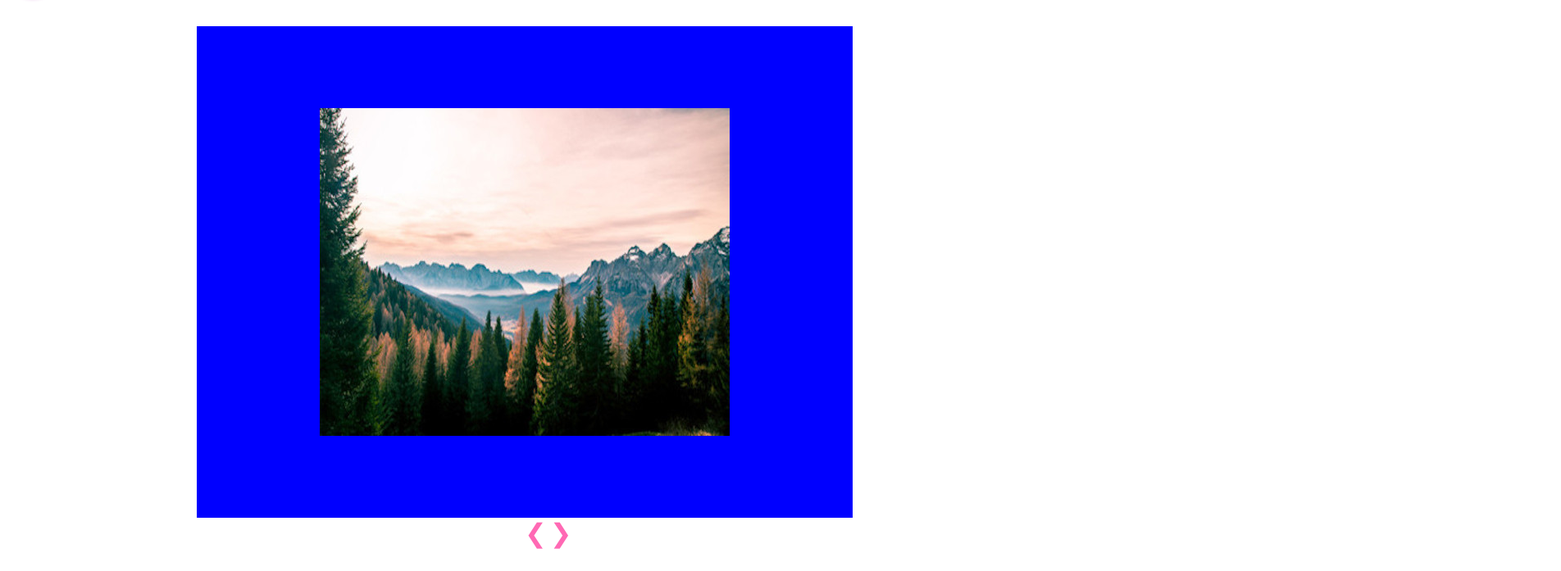
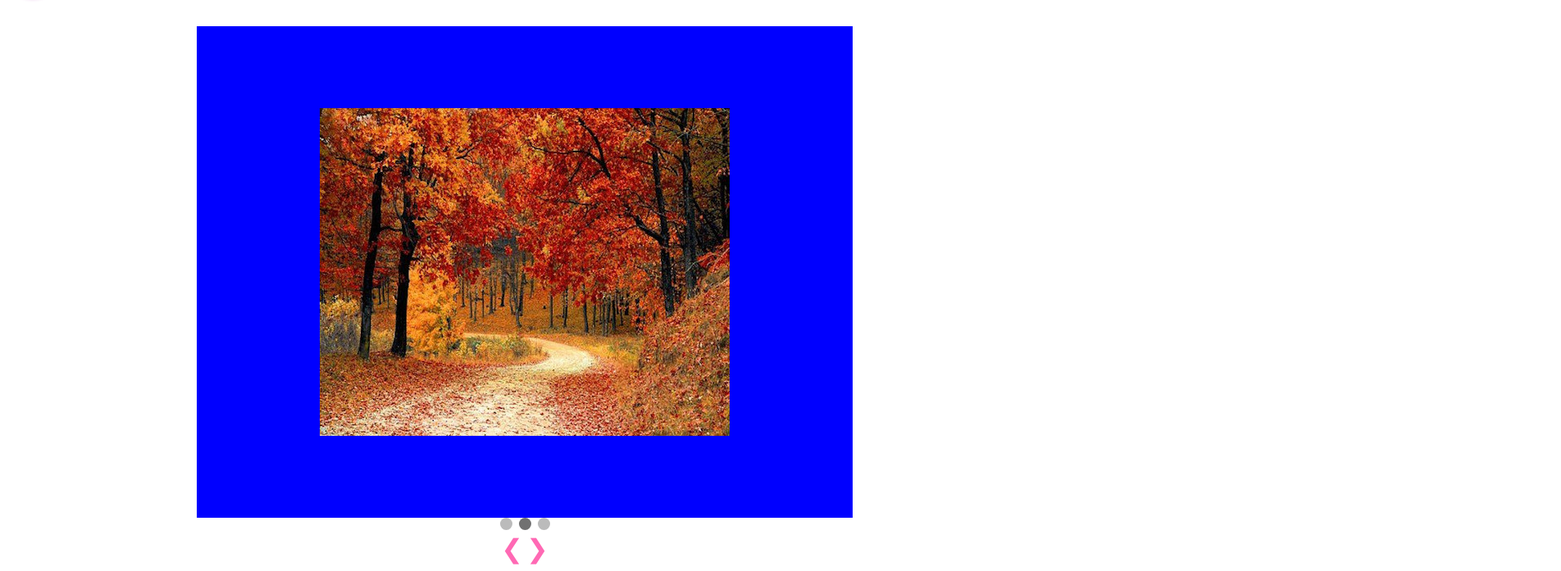
Before and after one commit to russell-warlow/dynamic-ui, a plain HTML site: page index.html in a window 1280 px wide. Shown: the part 140-837 px from the top of the page at 82% size, 1904 px wide, since content can reach past the window. Drawn offline with Linux system fonts and the light colour scheme.

Commit message:
mostly works, need clean up look of image slider

```diff
--- a/index.html
+++ b/index.html
@@ -39,10 +39,15 @@
         <br>
         <div class="wrapper">
             <div class="slide">
-                <img src="nature_01.jpg">
-                <img src="nature_02.jpg">
-                <img src="nature_03.jpg">
+                <img id="0" src="nature_01.jpg">
+                <img id="1" src="nature_02.jpg">
+                <img id="2" src="nature_03.jpg">
             </div>
+        </div>
+        <div class="dot-nav">
+            <span id="dot0" class="dot"></span>
+            <span id="dot1" class="dot"></span>
+            <span id="dot2" class="dot"></span>
         </div>
         <div class="navigation">
             <a class="prev" id="prevButton">&#10094;</a>
--- a/script.js
+++ b/script.js
@@ -35,27 +35,38 @@ document.getElementById('menu-start').addEventListener('click', function(e) {
 
 const slide = document.querySelector('.slide');
 const images = document.querySelectorAll('.slide img');
+const nextButton = document.getElementById('nextButton');
+const prevButton = document.getElementById('prevButton');
+const dot0 = document.getElementById('dot0');
+const dot1 = document.getElementById('dot1');
+const dot2 = document.getElementById('dot2');
 
 let counter = 0;
 let totalImages = images.length;
 
 showImage(counter);
 
-// remove all other hide slides then add the correct ones?
 function showImage(index) {
+    console.log('counter index: ' + index);
     for(let i=0; i<images.length; i++) {
-        if(images[i].classList.contains('hide-slide')) {
-            images[i].classList.remove('hide-slide');
+        if(i === index) {
+            let imgToShow = document.getElementById(i);
+            imgToShow.style.opacity = 1;
+            let dotToShow = document.getElementById('dot' + i);
+            dotToShow.classList.add('active');
         }
-    }
-    for(let i=0; i<images.length; i++) {
-        if(i != counter) {
-            images[i].classList.add('hide-slide');
+        else {
+            let hide = document.getElementById(i);
+            hide.style.opacity = 0;
+            let dotToHide = document.getElementById('dot' + i);
+            if(dotToHide.classList.contains('active')) {
+                dotToHide.classList.remove('active');
+            }
         }
     }
 }
 
-nextButton.addEventListener('click', function(e) {
+function nextSlide(e) {
     if ((counter+1) === totalImages) {
         counter = 0;
     }
@@ -63,7 +74,9 @@ nextButton.addEventListener('click', function(e) {
         counter++;
     }
     showImage(counter);
-})
+}
+
+nextButton.addEventListener('click', nextSlide);
 
 prevButton.addEventListener('click', function(e) {
     if ((counter-1) === -1) {
@@ -74,3 +87,9 @@ prevButton.addEventListener('click', function(e) {
     }
     showImage(counter);
 })
+
+dot0.addEventListener('click', () => showImage(counter=0));
+dot1.addEventListener('click', () => showImage(counter=1));
+dot2.addEventListener('click', () => showImage(counter=2));
+
+setInterval(nextSlide, 3000);
--- a/style.css
+++ b/style.css
@@ -93,30 +93,46 @@
     left: 150px;
 }
 
-/*
 .slide img {
-    transition: all 0.3s ease;
-}
-*/
-
-.hide-slide {
-    display: none;
+    position: absolute;
+    top: 0px;
+    left: 0px;
+    transition: opacity 1s ease-in-out;
 }
 
 .navigation {
-    margin: auto;
-    position: relative;
-    left: 50%;
+    text-align: center;
 }
 
 .prev {
+    cursor: pointer;
     font-size: xx-large;
     border-radius: 20px 0px 0px 20px;
     color: hotpink;
 }
 
 .next {
+    cursor: pointer;
     font-size: xx-large;
     border-radius: 20px 0px 0px 20px;
     color: hotpink;
 }
+
+.dot-nav {
+    text-align: center;
+}
+
+.dot {
+    cursor: pointer;
+    height: 15px;
+    width: 15px;
+    margin: 0 2px;
+    background-color: #bbb;
+    border-radius: 50%;
+    display: inline-block;
+    transition: background-color 0.6s ease;
+}
+
+.active {
+    background-color: #717171;
+  }
```
